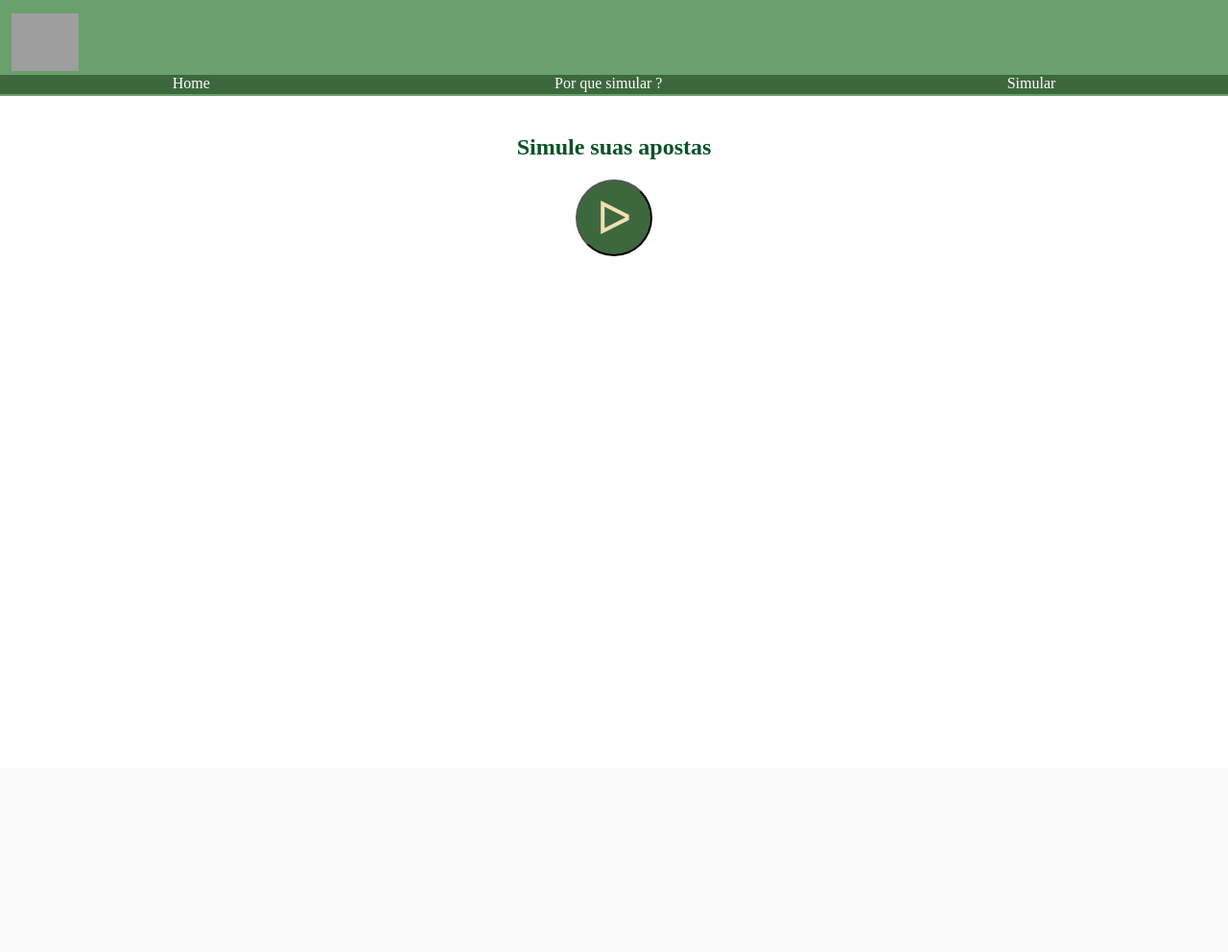
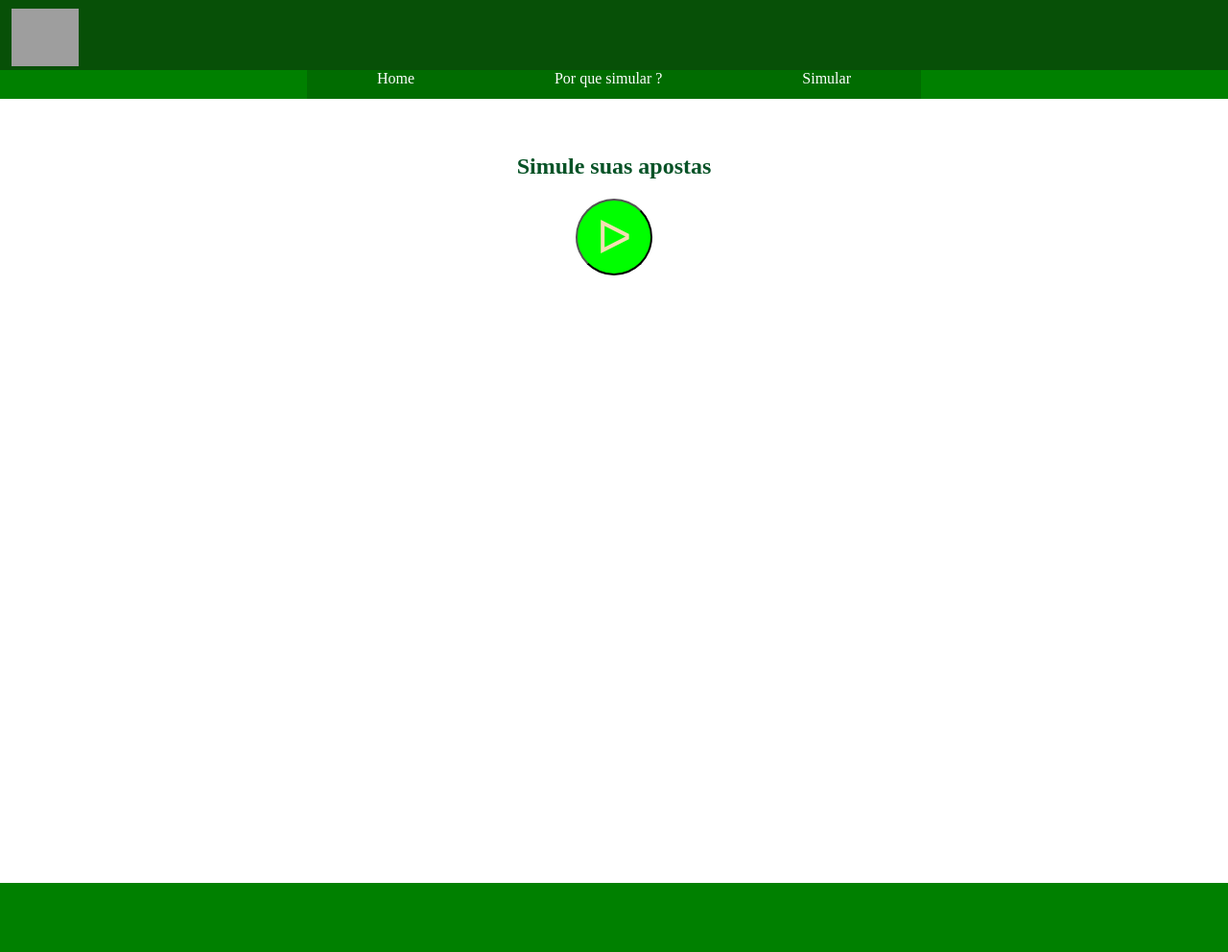
Before and after one commit to DigRJ/SimulaBet, a PHP site: page /home.html in a window 1280 px wide. Shown: the whole page at 96% size. Before the commit the page ends 267 px from the top, so only its background shows below. Run offline with PHP 8.4, Linux system fonts and the light colour scheme; grey boxes are pictures that could not be loaded.

Commit message:
repair
color page

```diff
--- a/components/List.js
+++ b/components/List.js
@@ -1,11 +1,11 @@
-
+/*
  const arr = [
      ['titulo'], ['remove'], ['$cota'],
      ['titulo'], ['remove'], ['$cota']
      ['titulo'], ['remove'], ['$cota']
 
  ]
-
+*/
  const createdNewSimulation = async ()=>{
 
     let countSumulations =  await  document.querySelectorAll('.simulation')
--- a/public/style/home.css
+++ b/public/style/home.css
@@ -33,10 +33,10 @@ main{
 
 
 
-.mainContent{
+.mainContent, .homeMainContent{
 
     width: 100%;
-    height: auto;
+    height: 800px;
     margin-top: 20px;
 
 }
--- a/public/style/index.css
+++ b/public/style/index.css
@@ -52,7 +52,7 @@ header{
 
     width: 100%;
     height: 100px;
-    background-color: rgb(105, 160, 107);
+    background-color: rgb(7, 80, 7);
 }
 
 header img{
@@ -71,21 +71,17 @@ header section{
 header nav{
 
     width: 100%;
-    height: 20px;
-    background-color: rgb(61, 104, 61);
+    height: 30px;
+    background-color: green;
 }
 
 header nav article{
     width: 100%;
+    height: 30px;
 
 }
 
-.homeMainContent{
 
-    width: 100%;
-    height: 300px;
-
-}
 
 .boxPlaySystem{
 
@@ -101,11 +97,22 @@ header nav article{
 
 .boxPlaySystem  button{
 
-    background-color: rgb(61, 104, 61);
+    background-color: lime;
     color: wheat;
     font-size: 48px;
     width: 80px;
     height: 80px;
-    border-radius: 50px;
+    border-radius: 80px;
     margin-top: 20px;
+    text-align: center;
+
 }
+
+footer{
+
+    bottom: 0px;
+    background-color:  green;
+    width: 100%;
+    height: 72px;
+
+}
--- a/public/style/response.css
+++ b/public/style/response.css
@@ -10,6 +10,12 @@
         width: 700px;
     }
 
+    header nav article{
+
+        width: 50%!important;
+        background-color: rgba(4, 75, 4, 0.37);
+
+    }
 
 }
 
@@ -30,6 +36,7 @@
     }
 
 
+
 }
 
 
@@ -41,4 +48,5 @@
     }
 
 
+
 }
```
